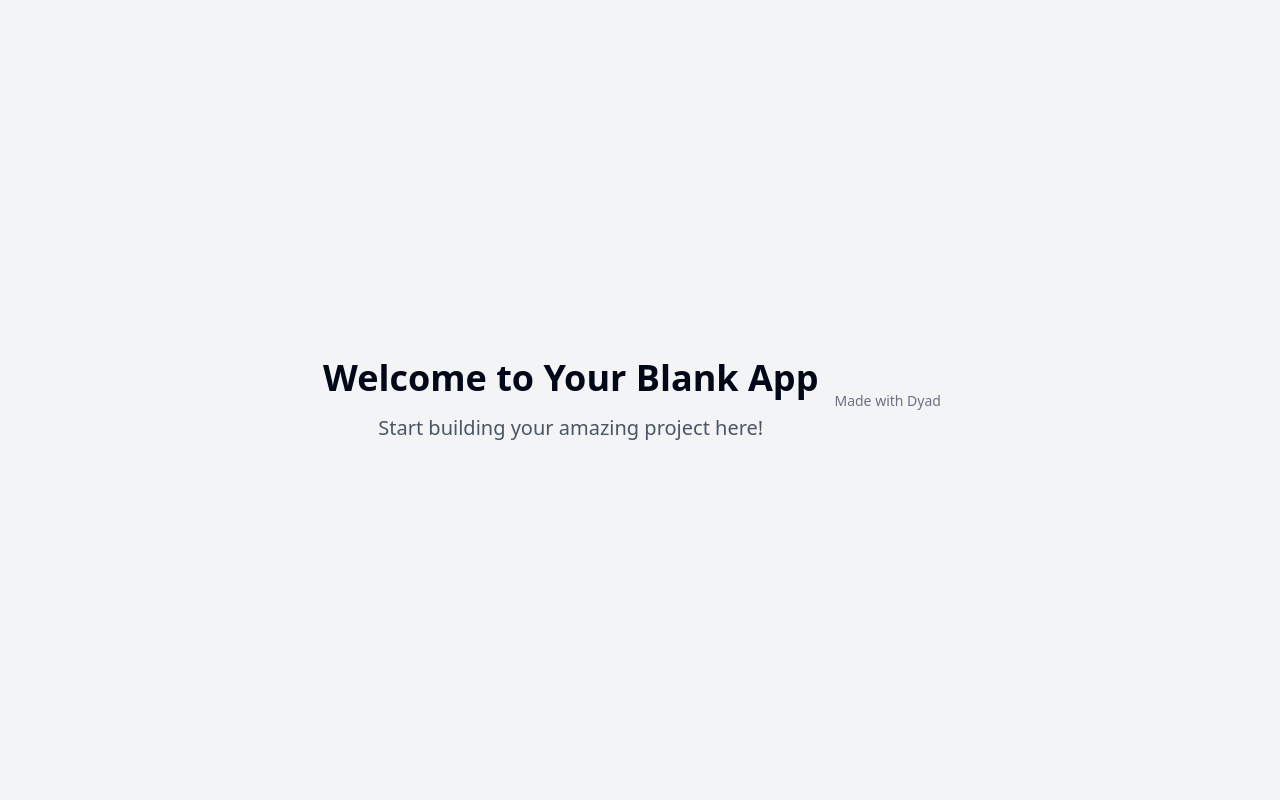
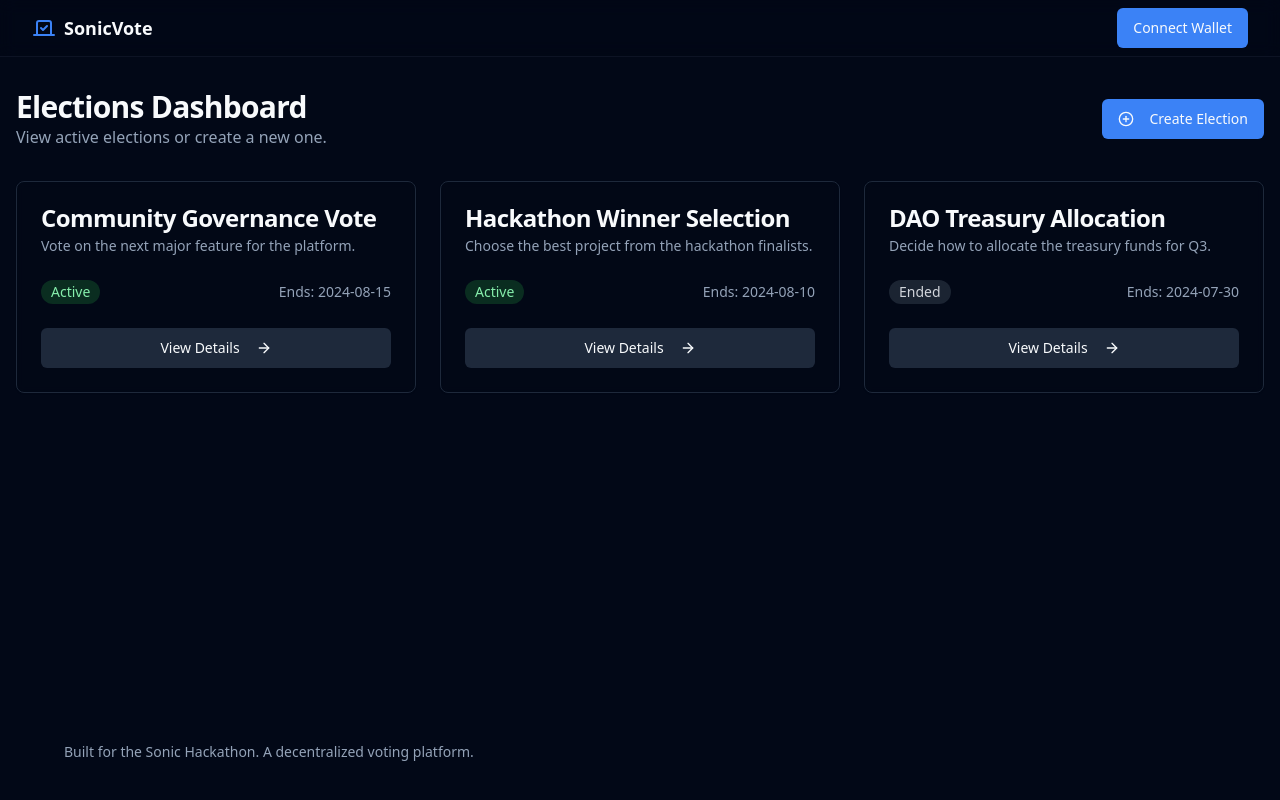
Before and after one commit to anoop04singh/sonicVote-Sonic-S-Tier-University-Hackathon, a React (Vite) app: page / in a window 1280 px wide. Built offline with nearby package versions, Linux system fonts and the light colour scheme.

Commit message:
[dyad] Set up UI foundation for SonicVote - wrote 7 file(s), deleted 1 file(s)

```diff
--- a/src/App.css
+++ /dev/null
@@ -1,42 +0,0 @@
-#root {
-  max-width: 1280px;
-  margin: 0 auto;
-  padding: 2rem;
-  text-align: center;
-}
-
-.logo {
-  height: 6em;
-  padding: 1.5em;
-  will-change: filter;
-  transition: filter 300ms;
-}
-.logo:hover {
-  filter: drop-shadow(0 0 2em #646cffaa);
-}
-.logo.react:hover {
-  filter: drop-shadow(0 0 2em #61dafbaa);
-}
-
-@keyframes logo-spin {
-  from {
-    transform: rotate(0deg);
-  }
-  to {
-    transform: rotate(360deg);
-  }
-}
-
-@media (prefers-reduced-motion: no-preference) {
-  a:nth-of-type(2) .logo {
-    animation: logo-spin infinite 20s linear;
-  }
-}
-
-.card {
-  padding: 2em;
-}
-
-.read-the-docs {
-  color: #888;
-}
--- a/src/App.tsx
+++ b/src/App.tsx
@@ -5,6 +5,7 @@ import { QueryClient, QueryClientProvider } from "@tanstack/react-query";
 import { BrowserRouter, Routes, Route } from "react-router-dom";
 import Index from "./pages/Index";
 import NotFound from "./pages/NotFound";
+import Layout from "./components/layout/Layout";
 
 const queryClient = new QueryClient();
 
@@ -14,11 +15,13 @@ const App = () => (
       <Toaster />
       <Sonner />
       <BrowserRouter>
-        <Routes>
-          <Route path="/" element={<Index />} />
-          {/* ADD ALL CUSTOM ROUTES ABOVE THE CATCH-ALL "*" ROUTE */}
-          <Route path="*" element={<NotFound />} />
-        </Routes>
+        <Layout>
+          <Routes>
+            <Route path="/" element={<Index />} />
+            {/* ADD ALL CUSTOM ROUTES ABOVE THE CATCH-ALL "*" ROUTE */}
+            <Route path="*" element={<NotFound />} />
+          </Routes>
+        </Layout>
       </BrowserRouter>
     </TooltipProvider>
   </QueryClientProvider>
--- /dev/null
+++ b/src/components/layout/Footer.tsx
@@ -0,0 +1,13 @@
+const Footer = () => {
+  return (
+    <footer className="py-6 md:px-8 md:py-0">
+      <div className="container flex flex-col items-center justify-between gap-4 md:h-24 md:flex-row">
+        <p className="text-balance text-center text-sm leading-loose text-muted-foreground md:text-left">
+          Built for the Sonic Hackathon. A decentralized voting platform.
+        </p>
+      </div>
+    </footer>
+  );
+};
+
+export default Footer;
--- /dev/null
+++ b/src/components/layout/Header.tsx
@@ -0,0 +1,18 @@
+import { Vote } from "lucide-react";
+import { Button } from "@/components/ui/button";
+
+const Header = () => {
+  return (
+    <header className="sticky top-0 z-50 w-full border-b border-border/40 bg-background/95 backdrop-blur supports-[backdrop-filter]:bg-background/60">
+      <div className="container flex h-14 max-w-screen-2xl items-center justify-between">
+        <div className="flex items-center space-x-2">
+          <Vote className="h-6 w-6 text-primary" />
+          <span className="font-bold text-lg">SonicVote</span>
+        </div>
+        <Button>Connect Wallet</Button>
+      </div>
+    </header>
+  );
+};
+
+export default Header;
--- /dev/null
+++ b/src/components/layout/Layout.tsx
@@ -0,0 +1,21 @@
+import React from "react";
+import Header from "./Header";
+import Footer from "./Footer";
+
+interface LayoutProps {
+  children: React.ReactNode;
+}
+
+const Layout: React.FC<LayoutProps> = ({ children }) => {
+  return (
+    <div className="min-h-screen bg-background text-foreground flex flex-col">
+      <Header />
+      <main className="flex-grow container mx-auto px-4 py-8">
+        {children}
+      </main>
+      <Footer />
+    </div>
+  );
+};
+
+export default Layout;
--- a/src/globals.css
+++ b/src/globals.css
@@ -4,54 +4,6 @@
 
 @layer base {
   :root {
-    --background: 0 0% 100%;
-    --foreground: 222.2 84% 4.9%;
-
-    --card: 0 0% 100%;
-    --card-foreground: 222.2 84% 4.9%;
-
-    --popover: 0 0% 100%;
-    --popover-foreground: 222.2 84% 4.9%;
-
-    --primary: 222.2 47.4% 11.2%;
-    --primary-foreground: 210 40% 98%;
-
-    --secondary: 210 40% 96.1%;
-    --secondary-foreground: 222.2 47.4% 11.2%;
-
-    --muted: 210 40% 96.1%;
-    --muted-foreground: 215.4 16.3% 46.9%;
-
-    --accent: 210 40% 96.1%;
-    --accent-foreground: 222.2 47.4% 11.2%;
-
-    --destructive: 0 84.2% 60.2%;
-    --destructive-foreground: 210 40% 98%;
-
-    --border: 214.3 31.8% 91.4%;
-    --input: 214.3 31.8% 91.4%;
-    --ring: 222.2 84% 4.9%;
-
-    --radius: 0.5rem;
-
-    --sidebar-background: 0 0% 98%;
-
-    --sidebar-foreground: 240 5.3% 26.1%;
-
-    --sidebar-primary: 240 5.9% 10%;
-
-    --sidebar-primary-foreground: 0 0% 98%;
-
-    --sidebar-accent: 240 4.8% 95.9%;
-
-    --sidebar-accent-foreground: 240 5.9% 10%;
-
-    --sidebar-border: 220 13% 91%;
-
-    --sidebar-ring: 217.2 91.2% 59.8%;
-  }
-
-  .dark {
     --background: 222.2 84% 4.9%;
     --foreground: 210 40% 98%;
 
@@ -61,8 +13,8 @@
     --popover: 222.2 84% 4.9%;
     --popover-foreground: 210 40% 98%;
 
-    --primary: 210 40% 98%;
-    --primary-foreground: 222.2 47.4% 11.2%;
+    --primary: 217.2 91.2% 59.8%;
+    --primary-foreground: 210 40% 98%;
 
     --secondary: 217.2 32.6% 17.5%;
     --secondary-foreground: 210 40% 98%;
@@ -78,15 +30,8 @@
 
     --border: 217.2 32.6% 17.5%;
     --input: 217.2 32.6% 17.5%;
-    --ring: 212.7 26.8% 83.9%;
-    --sidebar-background: 240 5.9% 10%;
-    --sidebar-foreground: 240 4.8% 95.9%;
-    --sidebar-primary: 224.3 76.3% 48%;
-    --sidebar-primary-foreground: 0 0% 100%;
-    --sidebar-accent: 240 3.7% 15.9%;
-    --sidebar-accent-foreground: 240 4.8% 95.9%;
-    --sidebar-border: 240 3.7% 15.9%;
-    --sidebar-ring: 217.2 91.2% 59.8%;
+    --ring: 217.2 91.2% 59.8%;
+    --radius: 0.5rem;
   }
 }
 
@@ -97,5 +42,8 @@
 
   body {
     @apply bg-background text-foreground;
+    min-height: 100vh;
+    background-color: hsl(var(--background));
+    background-image: radial-gradient(ellipse 80% 80% at 50% -20%, rgba(120, 119, 198, 0.3), hsla(0, 0%, 100%, 0));
   }
 }
--- a/src/pages/Index.tsx
+++ b/src/pages/Index.tsx
@@ -1,17 +1,74 @@
-// Update this page (the content is just a fallback if you fail to update the page)
+import { Button } from "@/components/ui/button";
+import { Card, CardContent, CardDescription, CardFooter, CardHeader, CardTitle } from "@/components/ui/card";
+import { PlusCircle, ArrowRight } from "lucide-react";
 
-import { MadeWithDyad } from "@/components/made-with-dyad";
+const elections = [
+  {
+    id: 1,
+    title: "Community Governance Vote",
+    description: "Vote on the next major feature for the platform.",
+    status: "Active",
+    endDate: "2024-08-15",
+  },
+  {
+    id: 2,
+    title: "Hackathon Winner Selection",
+    description: "Choose the best project from the hackathon finalists.",
+    status: "Active",
+    endDate: "2024-08-10",
+  },
+  {
+    id: 3,
+    title: "DAO Treasury Allocation",
+    description: "Decide how to allocate the treasury funds for Q3.",
+    status: "Ended",
+    endDate: "2024-07-30",
+  },
+];
 
 const Index = () => {
   return (
-    <div className="min-h-screen flex items-center justify-center bg-gray-100">
-      <div className="text-center">
-        <h1 className="text-4xl font-bold mb-4">Welcome to Your Blank App</h1>
-        <p className="text-xl text-gray-600">
-          Start building your amazing project here!
-        </p>
+    <div className="space-y-8">
+      <div className="flex flex-col items-start justify-between gap-4 md:flex-row md:items-center">
+        <div>
+          <h1 className="text-3xl font-bold tracking-tight">Elections Dashboard</h1>
+          <p className="text-muted-foreground">
+            View active elections or create a new one.
+          </p>
+        </div>
+        <Button>
+          <PlusCircle className="mr-2 h-4 w-4" />
+          Create Election
+        </Button>
       </div>
-      <MadeWithDyad />
+
+      <div className="grid gap-6 md:grid-cols-2 lg:grid-cols-3">
+        {elections.map((election) => (
+          <Card key={election.id} className="flex flex-col bg-card/50 backdrop-blur-sm">
+            <CardHeader>
+              <CardTitle>{election.title}</CardTitle>
+              <CardDescription>{election.description}</CardDescription>
+            </CardHeader>
+            <CardContent className="flex-grow">
+              <div className="flex justify-between items-center">
+                <span className={`text-sm font-medium px-2.5 py-0.5 rounded-full ${
+                  election.status === 'Active' ? 'bg-green-900/50 text-green-300' : 'bg-gray-700/50 text-gray-300'
+                }`}>
+                  {election.status}
+                </span>
+                <span className="text-sm text-muted-foreground">
+                  Ends: {election.endDate}
+                </span>
+              </div>
+            </CardContent>
+            <CardFooter>
+              <Button variant="secondary" className="w-full">
+                View Details <ArrowRight className="ml-2 h-4 w-4" />
+              </Button>
+            </CardFooter>
+          </Card>
+        ))}
+      </div>
     </div>
   );
 };
```
Also changed, not shown: 1 other file (tests, documents, lock files or other folders).
